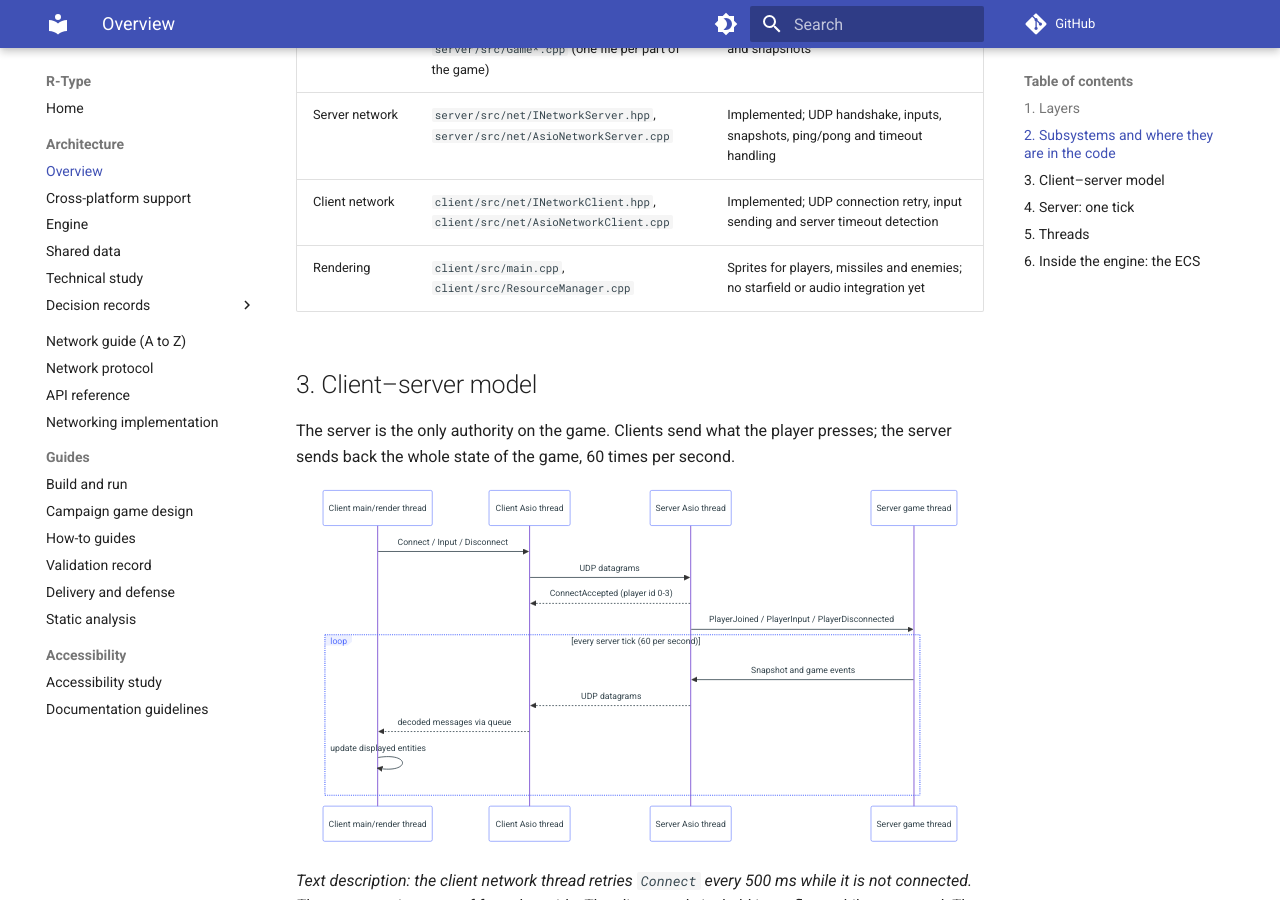
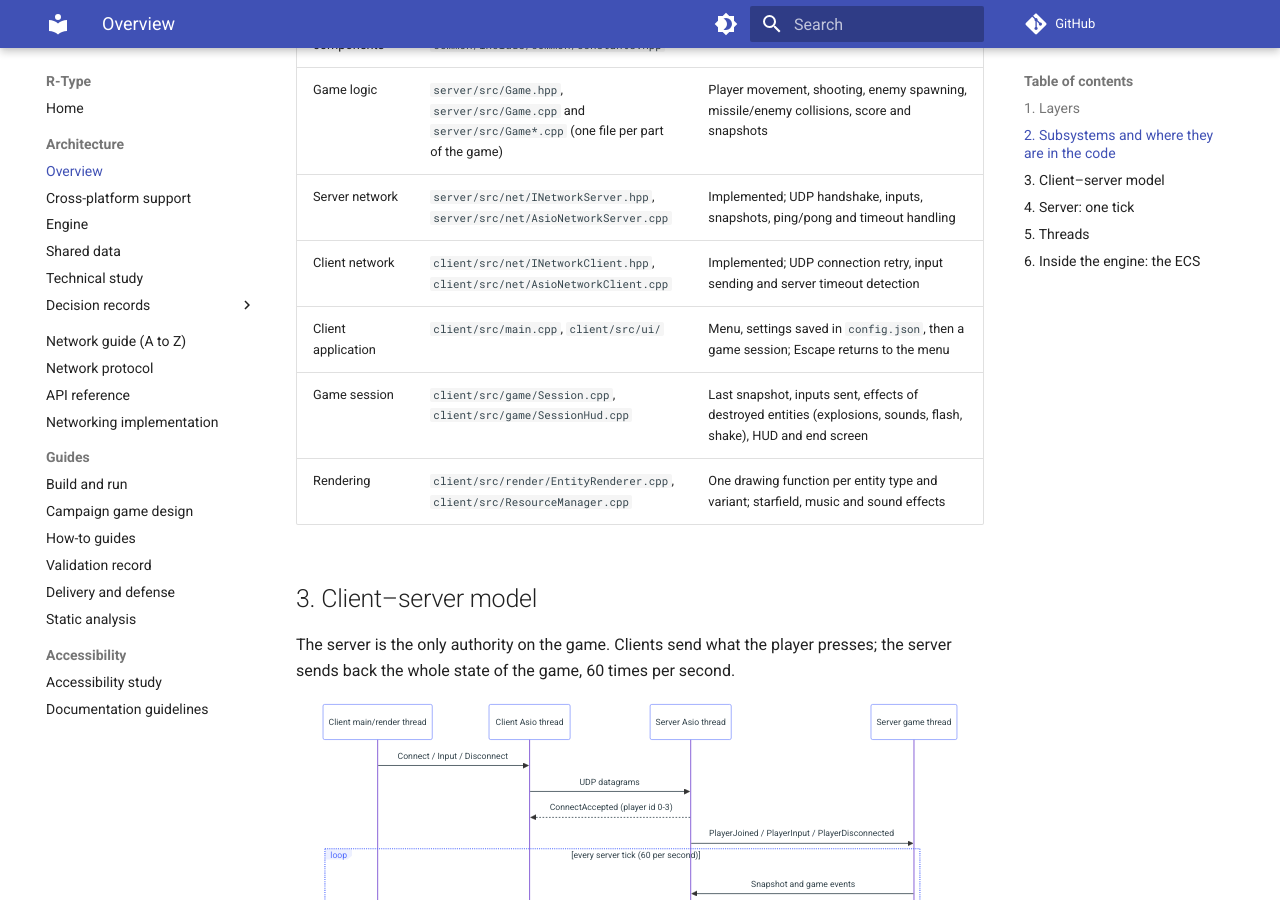
Before and after one commit to Nivek-Hyn/epitech-rtype, an MkDocs documentation site: the page built from docs/architecture.md, in a window 1280 px wide and 900 px high, scrolled down 3210 px. Built offline with MkDocs 1.6.1 and Material for MkDocs 9.7.7, drawn with Linux system fonts in a browser that asks for light colours; comment, search, counter and statistics services are not loaded.

Commit message:
docs: describe the client files

```diff
--- a/docs/architecture.md
+++ b/docs/architecture.md
@@ -102,7 +102,9 @@ queue. The client renders entities directly from the latest snapshot rather than
 | Game logic | `server/src/Game.hpp`, `server/src/Game.cpp` and `server/src/Game*.cpp` (one file per part of the game) | Player movement, shooting, enemy spawning, missile/enemy collisions, score and snapshots |
 | Server network | `server/src/net/INetworkServer.hpp`, `server/src/net/AsioNetworkServer.cpp` | Implemented; UDP handshake, inputs, snapshots, ping/pong and timeout handling |
 | Client network | `client/src/net/INetworkClient.hpp`, `client/src/net/AsioNetworkClient.cpp` | Implemented; UDP connection retry, input sending and server timeout detection |
-| Rendering | `client/src/main.cpp`, `client/src/ResourceManager.cpp` | Sprites for players, missiles and enemies; no starfield or audio integration yet |
+| Client application | `client/src/main.cpp`, `client/src/ui/` | Menu, settings saved in `config.json`, then a game session; Escape returns to the menu |
+| Game session | `client/src/game/Session.cpp`, `client/src/game/SessionHud.cpp` | Last snapshot, inputs sent, effects of destroyed entities (explosions, sounds, flash, shake), HUD and end screen |
+| Rendering | `client/src/render/EntityRenderer.cpp`, `client/src/ResourceManager.cpp` | One drawing function per entity type and variant; starfield, music and sound effects |
 
 ## 3. Client–server model
 
```
